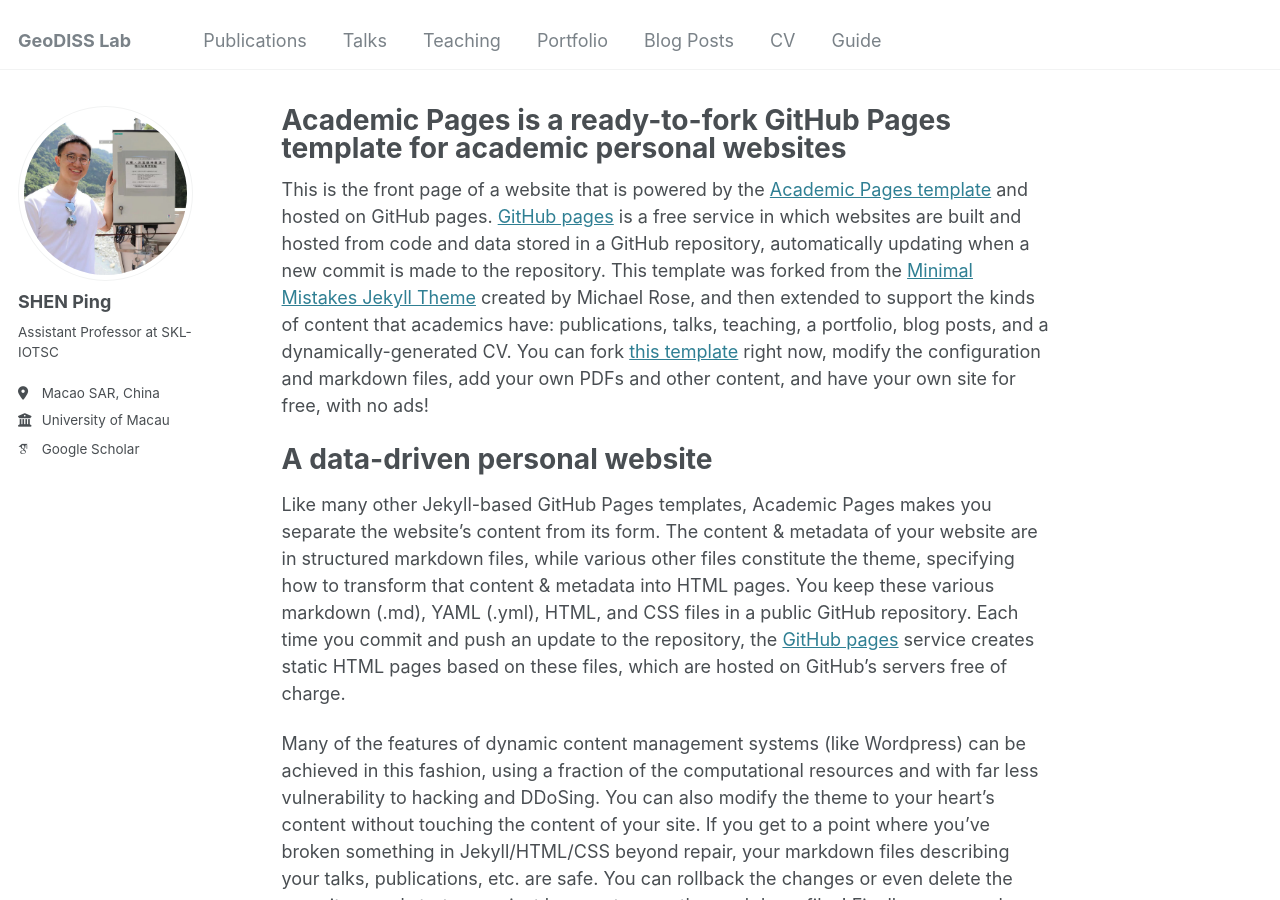
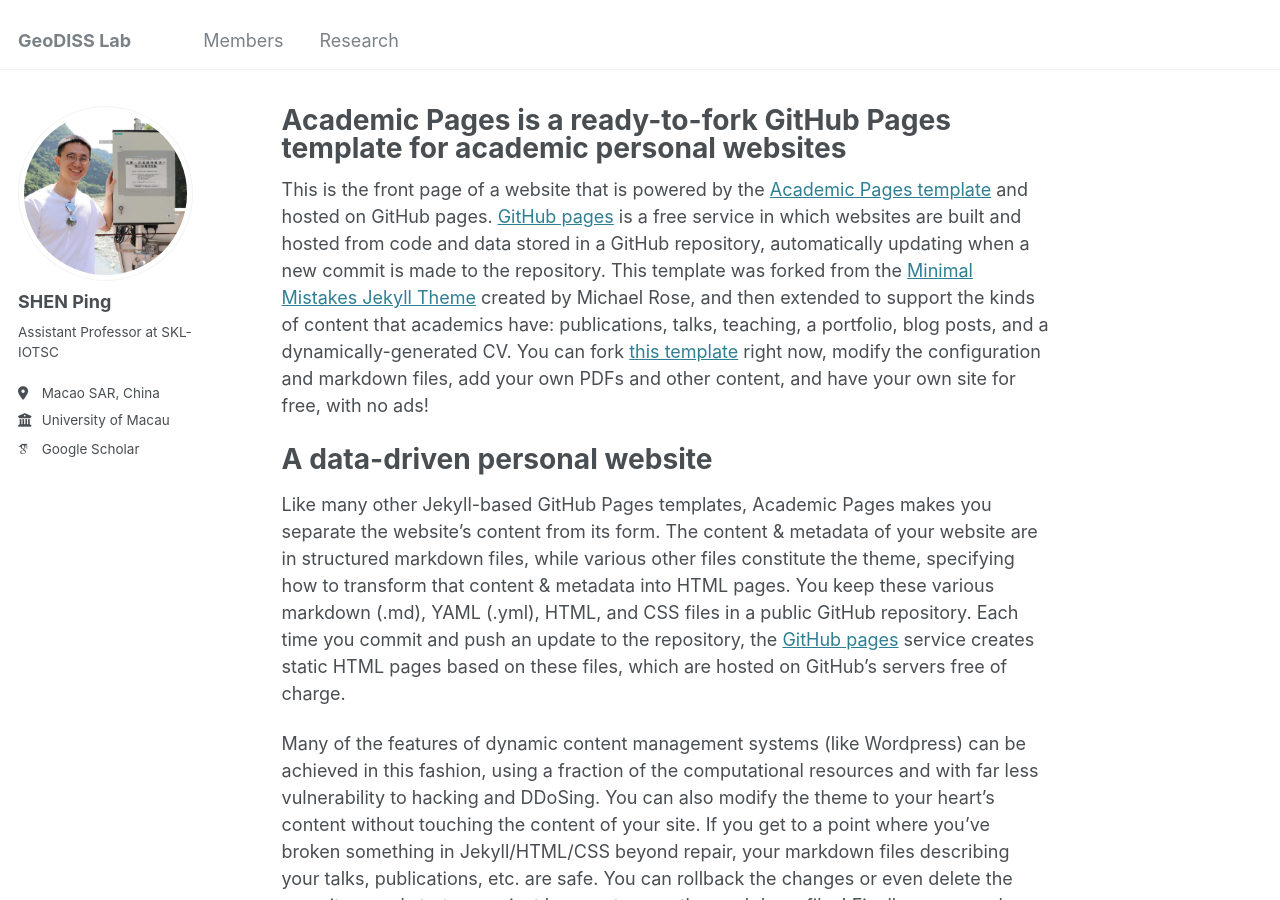
Before and after one commit to Ping-UM/Ping-UM.github.io, a Jekyll site: the page built from _pages/about.md, in a window 1280 px wide and 900 px high. Built offline with Jekyll 4.4.1, drawn with Linux system fonts in a browser that asks for light colours; some web fonts are replaced; part of the change alters nothing that is shown.

Commit message:
Update navigation.yml

```diff
--- a/_data/navigation.yml
+++ b/_data/navigation.yml
@@ -5,23 +5,33 @@
 # prevent it from being included in the site.
 
 main:
-  - title: "Publications"
-    url: /publications/
 
-  - title: "Talks"
-    url: /talks/
+  - title: "Members"
+    url: /members/
 
-  - title: "Teaching"
-    url: /teaching/
+  - title: "Research"
+    url: /researc/
 
-  - title: "Portfolio"
-    url: /portfolio/
+#  - title: "CV"
+#    url: /cv/
 
-  - title: "Blog Posts"
-    url: /year-archive/
+#  - title: "Publications"
+#    url: /publications/
 
-  - title: "CV"
-    url: /cv/
+#  - title: "Talks"
+#    url: /talks/
 
-  - title: "Guide"
-    url: /markdown/
+#  - title: "Teaching"
+#    url: /teaching/
+
+#  - title: "Portfolio"
+#    url: /portfolio/
+
+#  - title: "Blog Posts"
+#    url: /year-archive/
+
+#  - title: "CV"
+#    url: /cv/
+
+#  - title: "Guide"
+#    url: /markdown/
```
